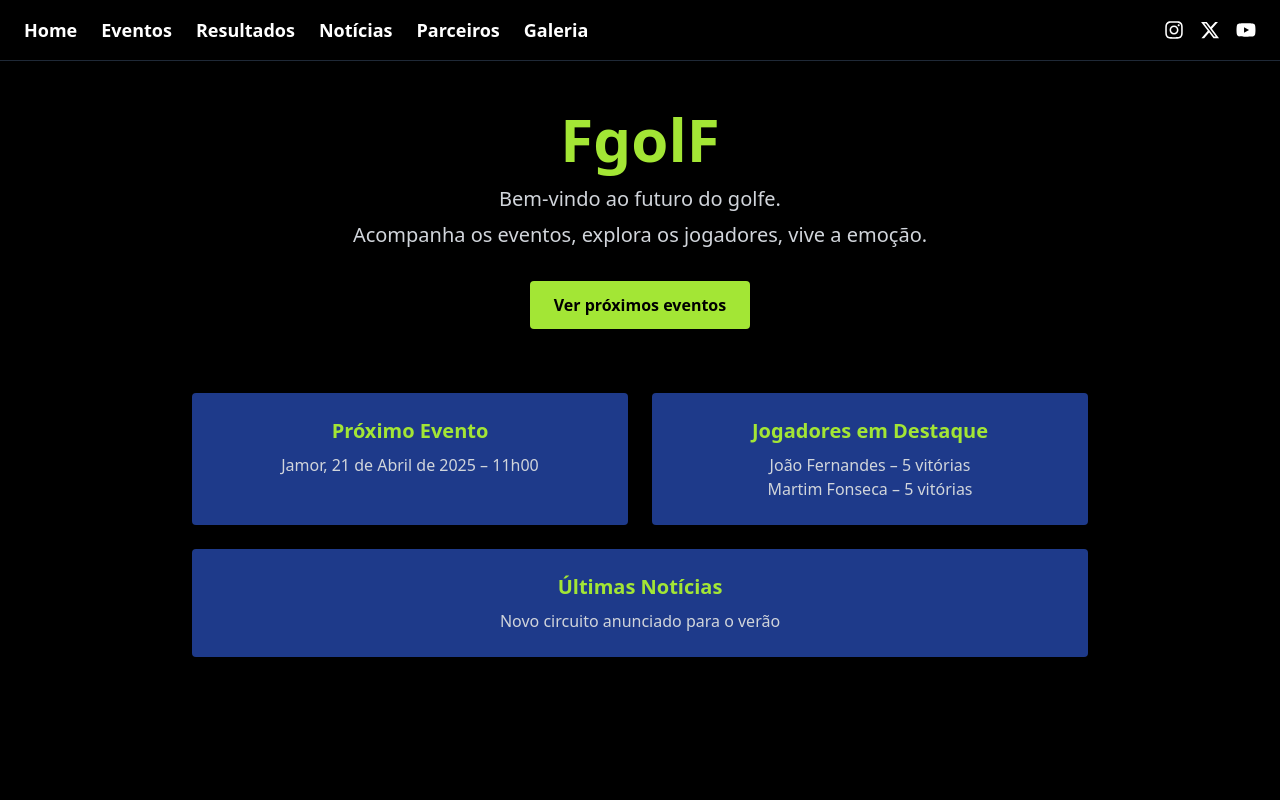
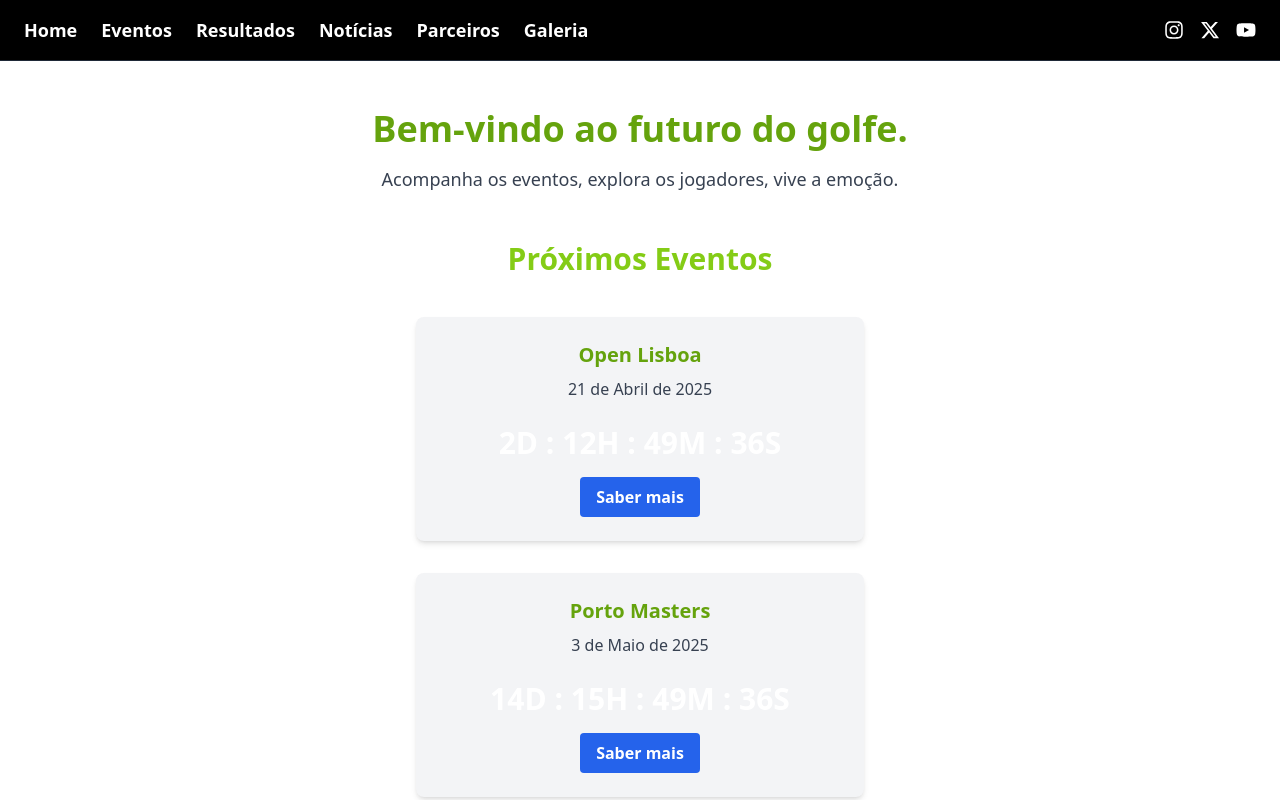
Before and after one commit to fernandesj99/FgolF, a Next.js app: page / in a window 1280 px wide. Shown: the top 800 px of the page. Built offline with nearby package versions, Linux system fonts and the light colour scheme.

Commit message:
manter só próximos eventos na home

```diff
--- a/src/pages/index.tsx
+++ b/src/pages/index.tsx
@@ -1,61 +1,40 @@
 import Link from 'next/link';
+import { eventos } from '../data/eventos';
+import Countdown from '../components/countdown';
 
 export default function Home() {
   return (
-    <div className="min-h-screen bg-black text-white font-sans flex flex-col items-center px-4 py-12">
-      {/* Hero Section */}
-      <section className="text-center max-w-2xl">
-        <h1 className="text-5xl md:text-6xl font-bold text-lime-400">FgolF</h1>
-        <div className="mt-4 text-xl text-gray-300 space-y-2">
-          <p>Bem-vindo ao futuro do golfe.</p>
-          <p>Acompanha os eventos, explora os jogadores, vive a emoção.</p>
+    <div className="min-h-screen bg-white text-black px-6 py-12">
+      <div className="max-w-5xl mx-auto text-center">
+        <h1 className="text-4xl font-bold text-lime-600 mb-4">
+          Bem-vindo ao futuro do golfe.
+        </h1>
+        <p className="text-lg text-gray-700 mb-12">
+          Acompanha os eventos, explora os jogadores, vive a emoção.
+        </p>
+
+        <h2 className="text-3xl font-semibold text-lime-500 mb-10">
+          Próximos Eventos
+        </h2>
+
+        <div className="flex flex-col items-center gap-8">
+          {eventos.map((evento, idx) => (
+            <div
+              key={idx}
+              className="bg-gray-100 text-black rounded-lg shadow-md p-6 w-full max-w-md"
+            >
+              <h3 className="text-xl font-bold text-lime-600 mb-2">{evento.nome}</h3>
+              <p className="text-gray-700 mb-2">{evento.data}</p>
+              <Countdown targetDate={evento.dataCompleta} />
+              <Link href={`/eventos/${evento.slug}`} passHref>
+                <button className="mt-4 bg-blue-600 text-white font-semibold px-4 py-2 rounded hover:bg-blue-700 transition">
+                  Saber mais
+                </button>
+              </Link>
+            </div>
+          ))}
         </div>
-
-        <Link href="/eventos">
-          <button className="mt-8 px-6 py-3 bg-lime-400 text-black font-bold rounded hover:bg-lime-300 transition">
-            Ver próximos eventos
-          </button>
-        </Link>
-      </section>
-
-      {/* Destaques rápidos */}
-      <section className="w-full max-w-4xl mt-16 flex flex-col gap-6">
-        <div className="grid grid-cols-1 md:grid-cols-2 gap-6">
-          {/* Próximo Evento */}
-          <Link
-            href="/eventos"
-            className="p-6 bg-blue-900 rounded shadow text-center hover:bg-blue-800 transition"
-          >
-            <div>
-              <h2 className="text-xl font-semibold text-lime-400">Próximo Evento</h2>
-              <p className="mt-2 text-gray-300">Jamor, 21 de Abril de 2025 – 11h00</p>
-            </div>
-          </Link>
-
-          {/* Jogadores em Destaque */}
-          <Link
-            href="/jogadores"
-            className="p-6 bg-blue-900 rounded shadow text-center hover:bg-blue-800 transition"
-          >
-            <div>
-              <h2 className="text-xl font-semibold text-lime-400">Jogadores em Destaque</h2>
-              <p className="mt-2 text-gray-300">João Fernandes – 5 vitórias</p>
-              <p className="text-gray-300">Martim Fonseca – 5 vitórias</p>
-            </div>
-          </Link>
-        </div>
-
-        {/* Últimas Notícias */}
-        <Link
-          href="/noticias"
-          className="p-6 bg-blue-900 rounded shadow text-center hover:bg-blue-800 transition block"
-        >
-          <div>
-            <h2 className="text-xl font-semibold text-lime-400">Últimas Notícias</h2>
-            <p className="mt-2 text-gray-300">Novo circuito anunciado para o verão</p>
-          </div>
-        </Link>
-      </section>
+      </div>
     </div>
   );
 }
```
